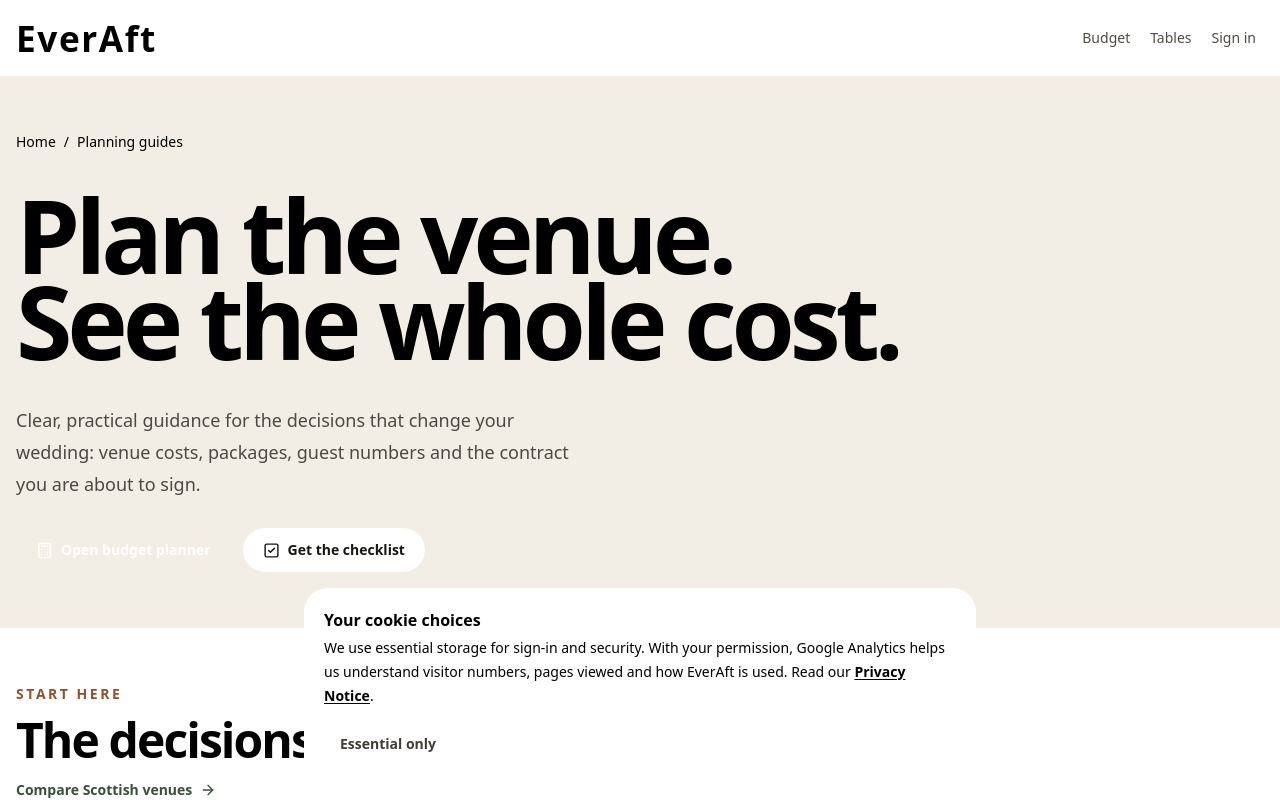
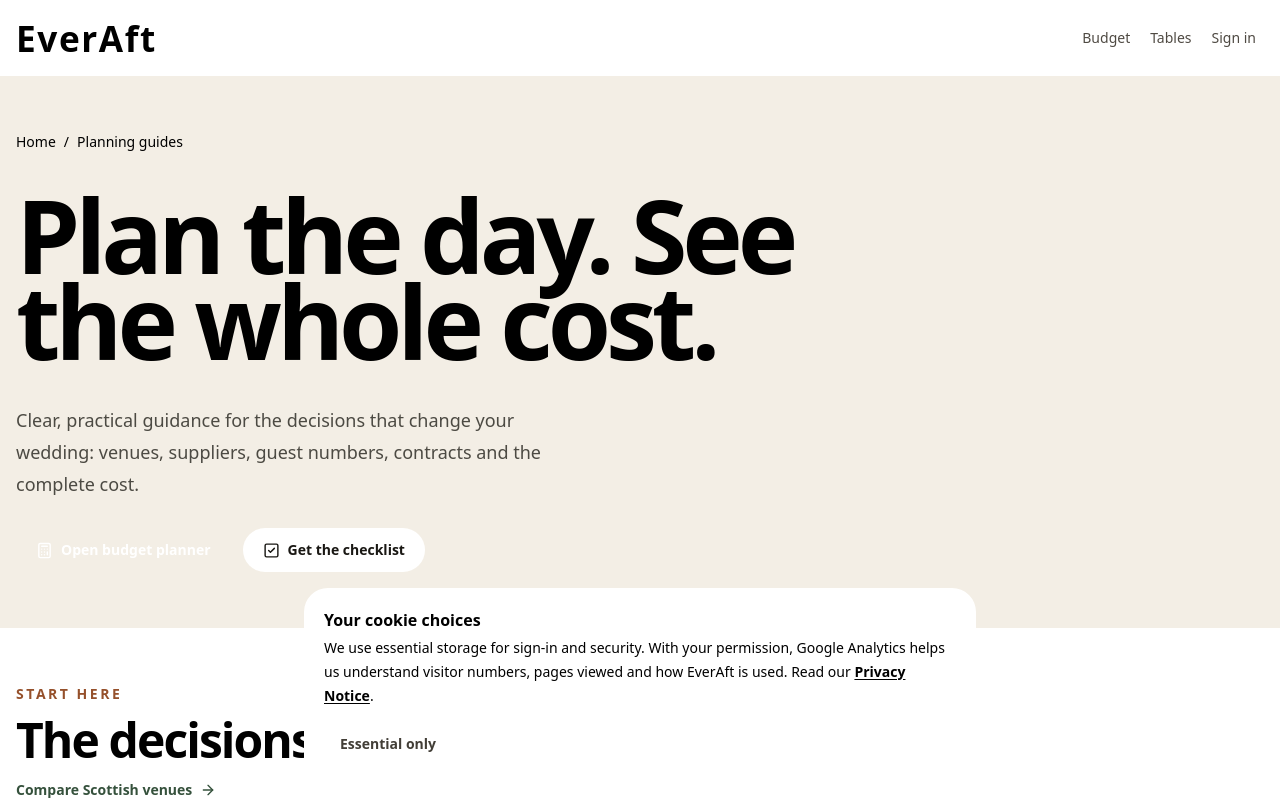
Before and after one commit to jad0001326/Ever-After, a Next.js app: page /guides in a window 1280 px wide. Shown: the top 800 px of the page. Built offline with nearby package versions, Linux system fonts and the light colour scheme; no server answers.

Commit message:
Add Photography section to planning guides

```diff
--- a/src/app/guides/page.tsx
+++ b/src/app/guides/page.tsx
@@ -9,13 +9,13 @@
 export const metadata = buildMetadata({
   title: "Wedding Planning Guides",
   description:
-    "Practical Scottish wedding planning guides for comparing venues, understanding costs and building a realistic wedding budget.",
+    "Practical Scottish wedding planning guides for comparing venues and photographers, understanding costs and building a realistic wedding budget.",
   path: "/guides",
   image: null,
-  keywords: ["wedding planning guides", "Scottish wedding costs", "wedding venue checklist", "wedding budget guide"]
+  keywords: ["wedding planning guides", "Scottish wedding costs", "wedding venue checklist", "Scottish wedding photographers", "wedding budget guide"]
 });
 
-const categories = ["Costs", "Choosing a venue", "Venue practicalities"] as const;
+const categories = ["Costs", "Choosing a venue", "Venue practicalities", "Photography"] as const;
 
 export default function GuidesPage() {
   const featured = planningGuides.filter((guide) => guide.featured);
@@ -37,12 +37,12 @@
           <div className="mt-10 grid gap-10 lg:grid-cols-[1.2fr_0.8fr] lg:items-end">
             <div>
               <h1 className="max-w-4xl font-display text-[clamp(3.7rem,8vw,7.5rem)] font-semibold leading-[0.84] tracking-[-0.05em] text-[var(--ink)]">
-                Plan the venue. See the whole cost.
+                Plan the day. See the whole cost.
               </h1>
             </div>
             <div className="max-w-xl lg:pb-2">
               <p className="text-lg leading-8 text-[#4c4a43]">
-                Clear, practical guidance for the decisions that change your wedding: venue costs, packages, guest numbers and the contract you are about to sign.
+                Clear, practical guidance for the decisions that change your wedding: venues, suppliers, guest numbers, contracts and the complete cost.
               </p>
               <div className="mt-7 flex flex-wrap gap-3">
                 <ButtonLink href="/wedding-budget-planner"><Calculator size={17} /> Open budget planner</ButtonLink>
@@ -82,7 +82,9 @@
                         ? "Build a total you understand before the deposits begin."
                         : category === "Choosing a venue"
                           ? "Turn beautiful viewings and very different brochures into a confident shortlist."
-                          : "Check the capacity, contract and logistics that make the day work."}
+                          : category === "Venue practicalities"
+                            ? "Check the capacity, contract and logistics that make the day work."
+                            : "Choose the right coverage, understand the quote and book with confidence."}
                     </p>
                   </div>
                   <div className="grid gap-5 md:grid-cols-2">
```
